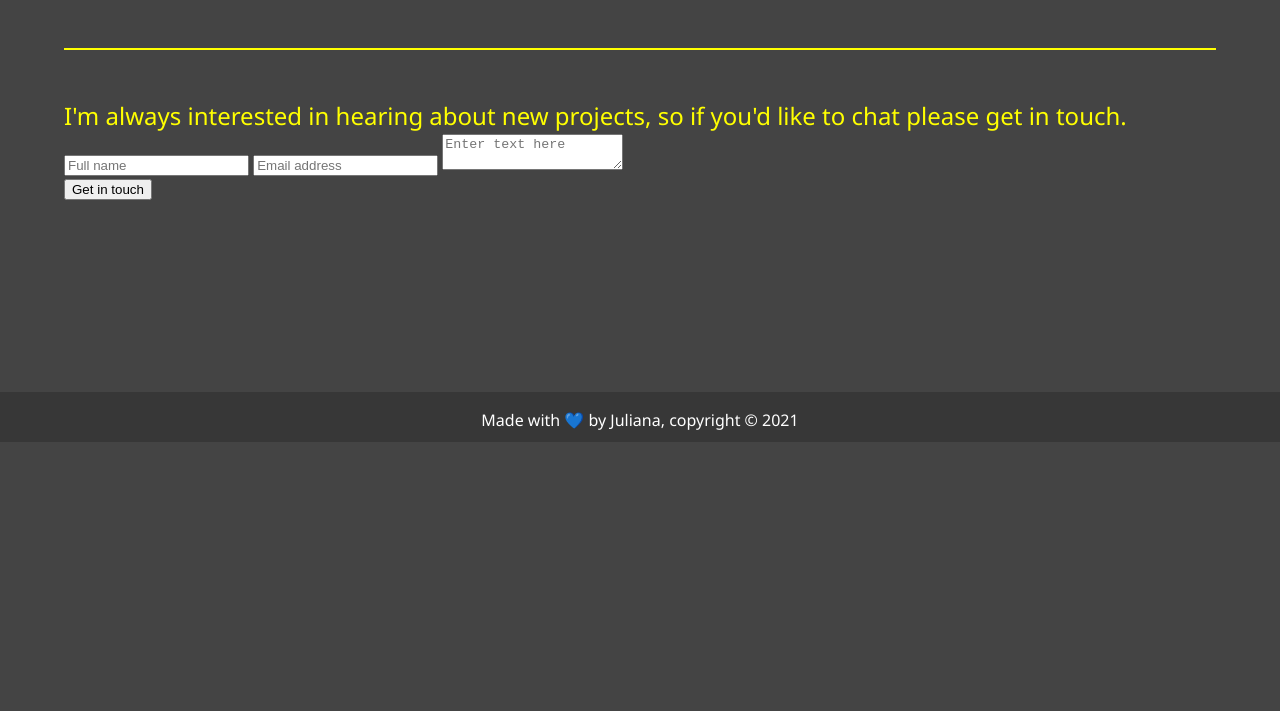
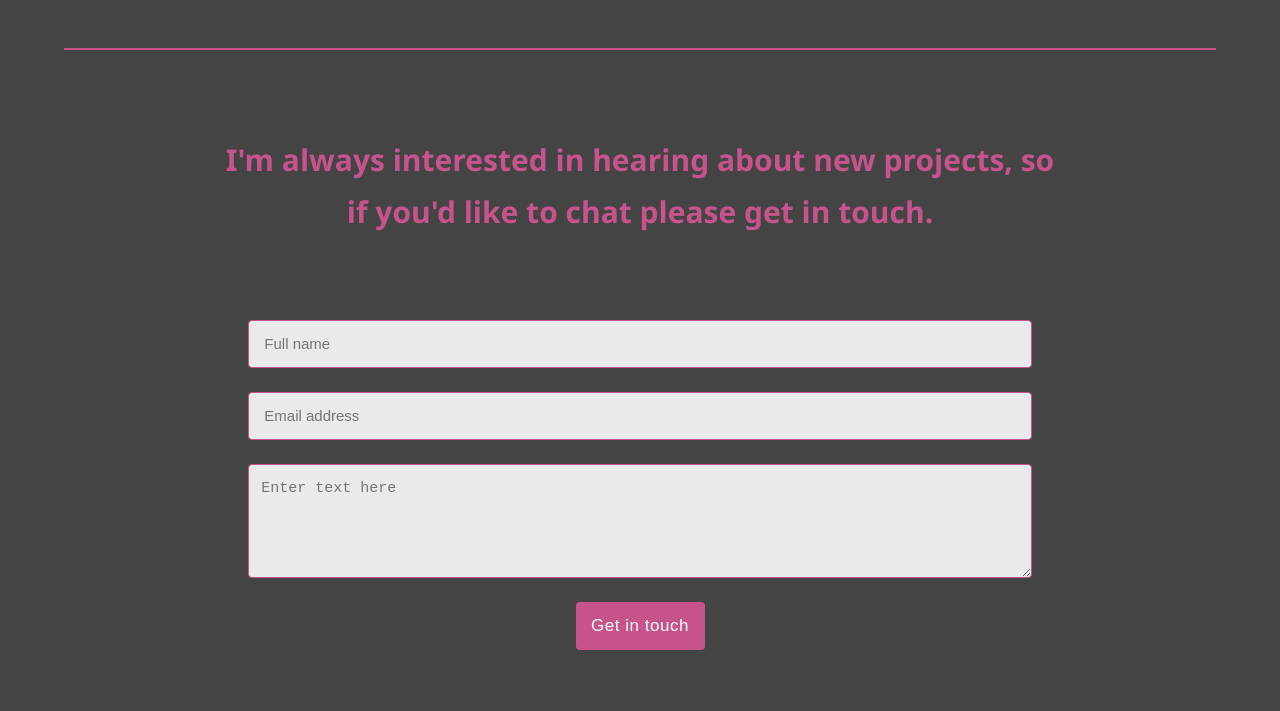
Before and after one commit to julie-ify/archivedfolio, a website: page dist/contact.html in a window 1280 px wide. Shown: the part 358-1069 px from the top of the page. Before the commit the page ends 800 px from the top, so only its background shows below. Drawn offline with Linux system fonts and the light colour scheme.

Commit message:
Add styles to all pages

```diff
--- a/scss/_config.scss
+++ b/scss/_config.scss
@@ -1,5 +1,5 @@
 $primary-color: #444;
-$secondary-color: yellow;
+$secondary-color: #c6538c;
 $show-home-image: true;
 $home-image: url(../images/img-bg.jpg);
 $background-opacity: 0.95;
@@ -20,8 +20,10 @@ $background-opacity: 0.95;
         position: absolute;
         top: 0;
         right: 0;
+        bottom: 0;
         width: 100%;
         height: 100%;
+        box-sizing: border-box;
         z-index: -1;
         background: rgba($primary-color, $background-opacity);
       }
@@ -54,7 +56,13 @@ $background-opacity: 0.95;
 }
 
 @mixin mediaLg {
-  @media screen and (min-width: 769px) and (max-width: 1170px) {
+  @media screen and (min-width: 769px) and (max-width: 992px) {
     @content;
   }
 }
+
+@mixin mediaXLg {
+  @media screen and (min-width: 993px) {
+    @content;
+  }
+}
--- a/scss/_mobile.scss
+++ b/scss/_mobile.scss
@@ -1,5 +1,17 @@
 //Desktop & laptops
 @include mediaLg {
+  #about {
+    .about-info {
+      grid-template-areas:
+        "about-img bio"
+        "job2 job3"
+        "job1 job1"
+        "skillset skillset";
+      grid-template-columns: 1fr 1fr;
+      text-align: center;
+    }
+  }
+
   #work {
     .cards {
       grid-template-columns: repeat(3, 1fr);
@@ -65,7 +77,8 @@
         "bio"
         "job2"
         "job3"
-        "job1";
+        "job1"
+        "skillset";
       grid-template-columns: 1fr;
       text-align: center;
     }
@@ -115,7 +128,6 @@
   #work {
     .lg-heading {
       text-align: center;
-      // font-size: 3rem;
     }
 
     .cards {
--- a/scss/main.scss
+++ b/scss/main.scss
@@ -1,5 +1,5 @@
-@import "config";
-@import "menu";
+@import 'config';
+@import 'menu';
 
 * {
   box-sizing: border-box;
@@ -16,7 +16,7 @@ body {
   color: set-text-color($primary-color);
   height: 100%;
   margin: 0;
-  font-family: "Segoe UI", Tahoma, Geneva, Verdana, sans-serif;
+  font-family: 'Segoe UI', Tahoma, Geneva, Verdana, sans-serif;
   line-height: 1.5;
 }
 
@@ -89,10 +89,11 @@ main {
     gap: 1rem;
     justify-content: center;
     align-items: center;
-    margin: 5rem 0;
+    margin: 5rem 0 0;
     grid-template-areas:
-      "about-img bio bio"
-      "job2 job3 job1";
+      'about-img bio bio'
+      'job2 job3 job1'
+      'skillset skillset skillset';
     grid-template-columns: repeat(3, 1fr);
     text-align: left;
   }
@@ -121,6 +122,19 @@ main {
 
   .job3 {
     grid-area: job3;
+  }
+
+  .skillset {
+    grid-area: skillset;
+    display: grid;
+    grid-template-columns: repeat(3, 1fr);
+    align-items: flex-start;
+    justify-content: flex-start;
+    text-align: center;
+
+    h3 {
+      margin-bottom: 20px;
+    }
   }
 
   .jobs {
@@ -161,7 +175,6 @@ main {
 
       &:hover {
         color: $secondary-color;
-        // border: 1px solid $secondary-color;
       }
     }
 
@@ -196,21 +209,114 @@ main {
     align-items: center;
     gap: 3rem;
     margin-top: 2rem;
-
-    & .phone {
-      border: 2px solid lighten($primary-color, 5);
-      padding: 1rem 1.5rem;
-      font-size: 1.5rem;
-    }
-
-    & .phone:hover {
-      border: 2px solid $secondary-color;
-    }
   }
 
   hr {
     border: 1px solid $secondary-color;
     margin: 3rem 0;
+  }
+
+  .contact-form {
+    display: flex;
+    flex-direction: column;
+    align-items: center;
+    justify-content: center;
+    width: 80%;
+    margin: 60px auto 50px;
+  }
+
+  .form-header {
+    text-align: center;
+    width: 90%;
+    margin: 24px auto;
+    font-size: 30px;
+    font-weight: 900;
+    line-height: 52px;
+    font-style: normal;
+  }
+
+  .form {
+    width: 85%;
+    margin: 58px auto;
+    display: flex;
+    flex-direction: column;
+    align-items: center;
+    justify-content: center;
+  }
+
+  input[type='text'],
+  input[type='email'],
+  textarea {
+    background-color: lighten($primary-color, 65);
+    box-sizing: border-box;
+    border-radius: 4px;
+    width: 100%;
+    margin-bottom: 24px;
+    line-height: 24px;
+    font-size: 15px;
+    font-weight: normal;
+    border: 1px solid $secondary-color;
+    color: $primary-color;
+  }
+
+  input[type='text'],
+  input[type='email'] {
+    height: 48px;
+    padding: 12px 15px;
+  }
+
+  textarea {
+    height: 114px;
+    padding: 12px;
+  }
+
+  input[type='text']:focus,
+  input[type='email']:focus,
+  textarea:focus {
+    outline: 2px solid $secondary-color;
+  }
+
+  button[type='submit'] {
+    margin: 0 10px;
+    background-color: $secondary-color;
+    border-radius: 4px;
+    height: 48px;
+    position: static;
+    width: 129px;
+    left: 99px;
+    top: calc(50% - 48px / 2 + 141px);
+    padding: 12px;
+    outline: none;
+    border: none;
+    color: #fff;
+    font-size: 17px;
+    line-height: 24px;
+    font-weight: 500;
+    letter-spacing: 0.03em;
+    transition: background-color 0.7s;
+  }
+
+  button[type='submit']:hover {
+    background-color: lighten($primary-color, 65);
+    color: $secondary-color;
+    cursor: pointer;
+  }
+
+  button[type='submit']:focus {
+    background-color: $secondary-color;
+  }
+
+  .error-paragraph {
+    width: 99%;
+    display: none;
+    margin-bottom: 1rem;
+    color: red;
+    border: 1px solid #000;
+    border-radius: 4px;
+  }
+
+  .alert-errorMsg {
+    padding-left: 3%;
   }
 }
 
@@ -221,4 +327,10 @@ main {
   background-color: darken($primary-color, 5);
 }
 
-@import "mobile";
+ul {
+  list-style: none;
+  padding: 0;
+  margin: 0;
+}
+
+@import 'mobile';
```
Also changed, not shown: dist/css/main.css.
